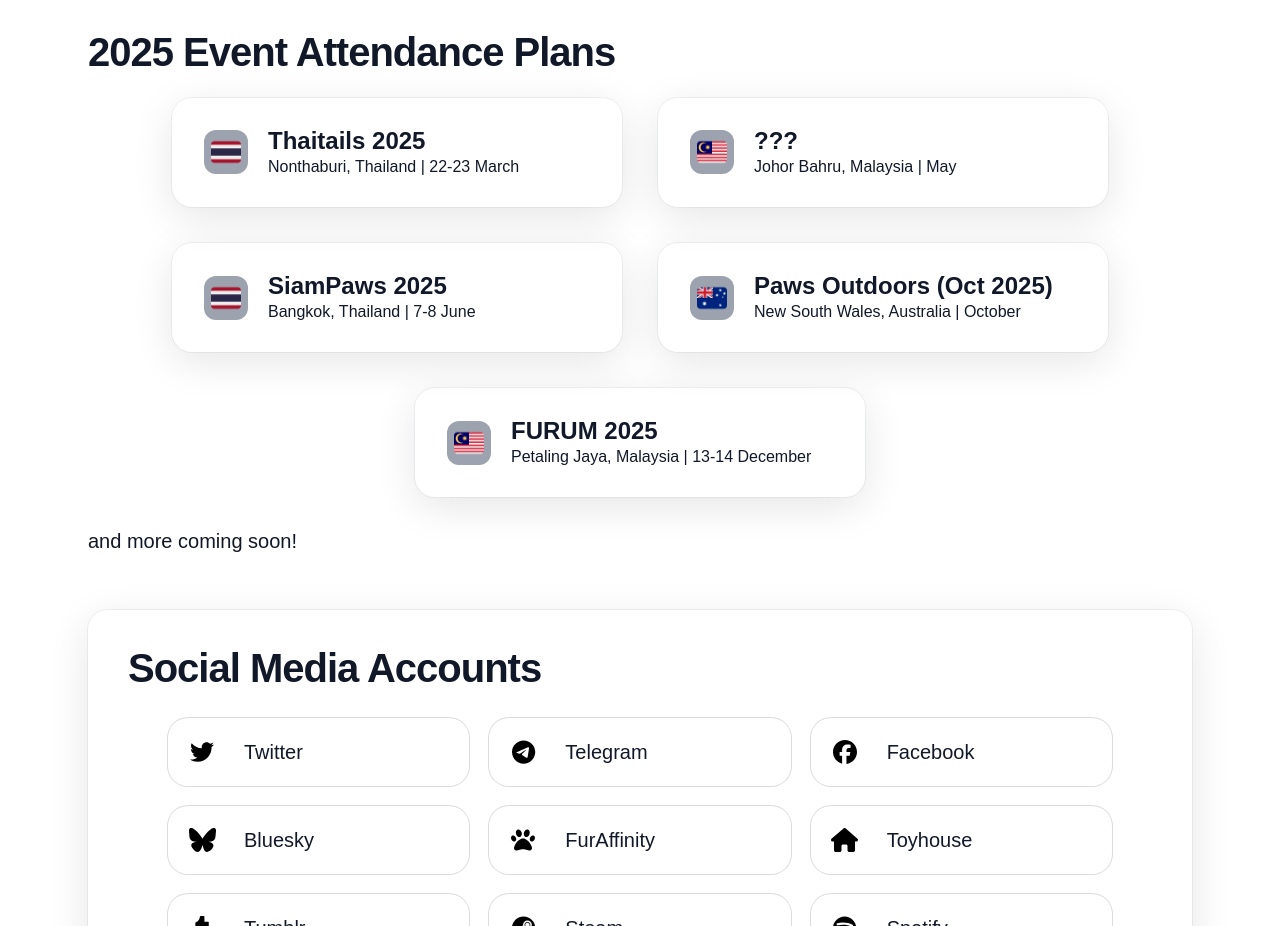
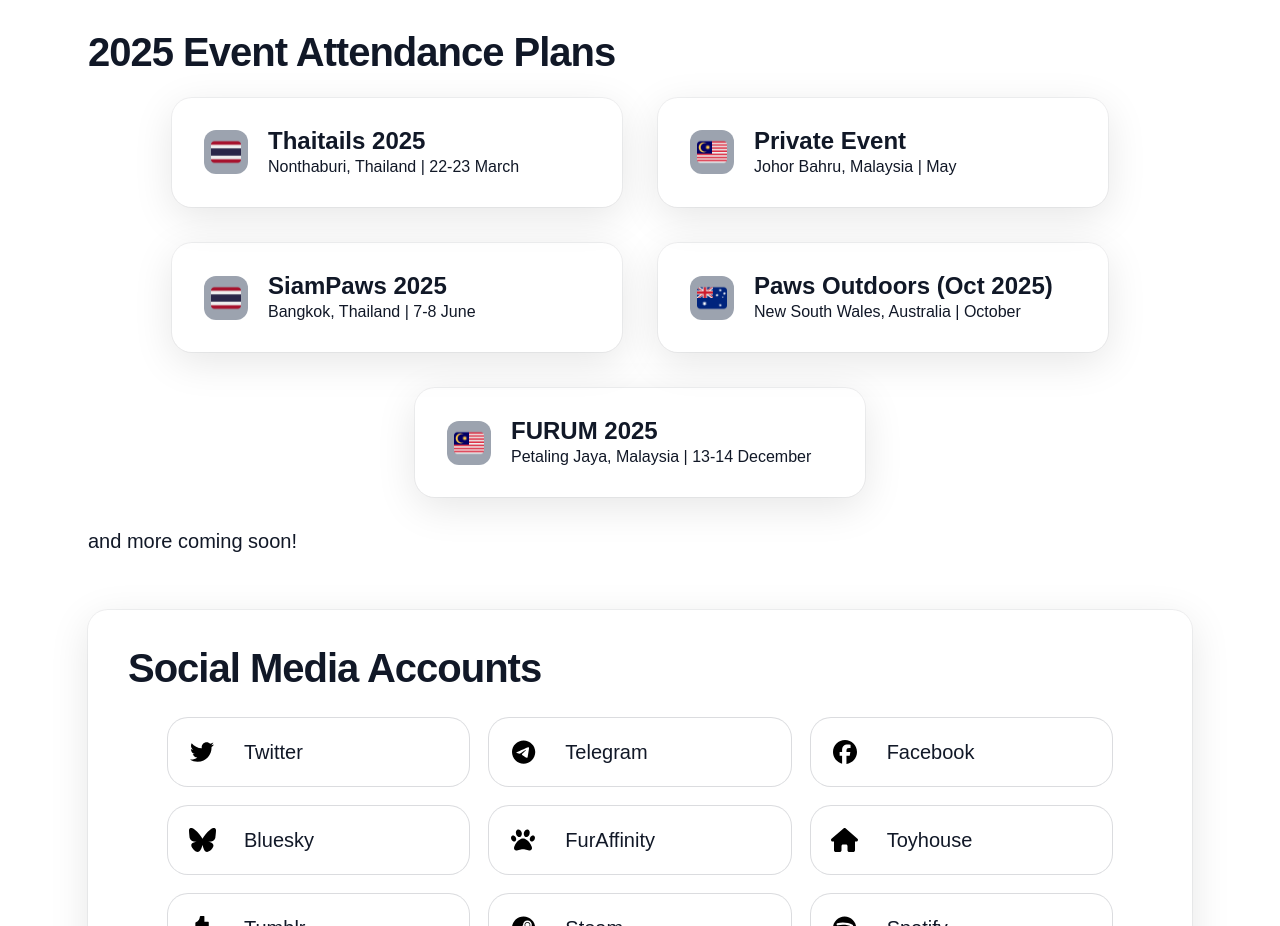
Before and after one commit to PemapolS/flowdy-site, a React (Vite) app: page / in a window 1280 px wide. Shown: the part 1120-2046 px from the top of the page. Built offline with nearby package versions, Linux system fonts and the light colour scheme; a web font is replaced by a local one.

Commit message:
event update

```diff
--- a/src/constants/index.js
+++ b/src/constants/index.js
@@ -42,7 +42,7 @@
     },
     {
         imgURL: flagMY,
-        label: "???",
+        label: "Private Event",
         location: "Johor Bahru, Malaysia",
         date: "May"
     },
```
